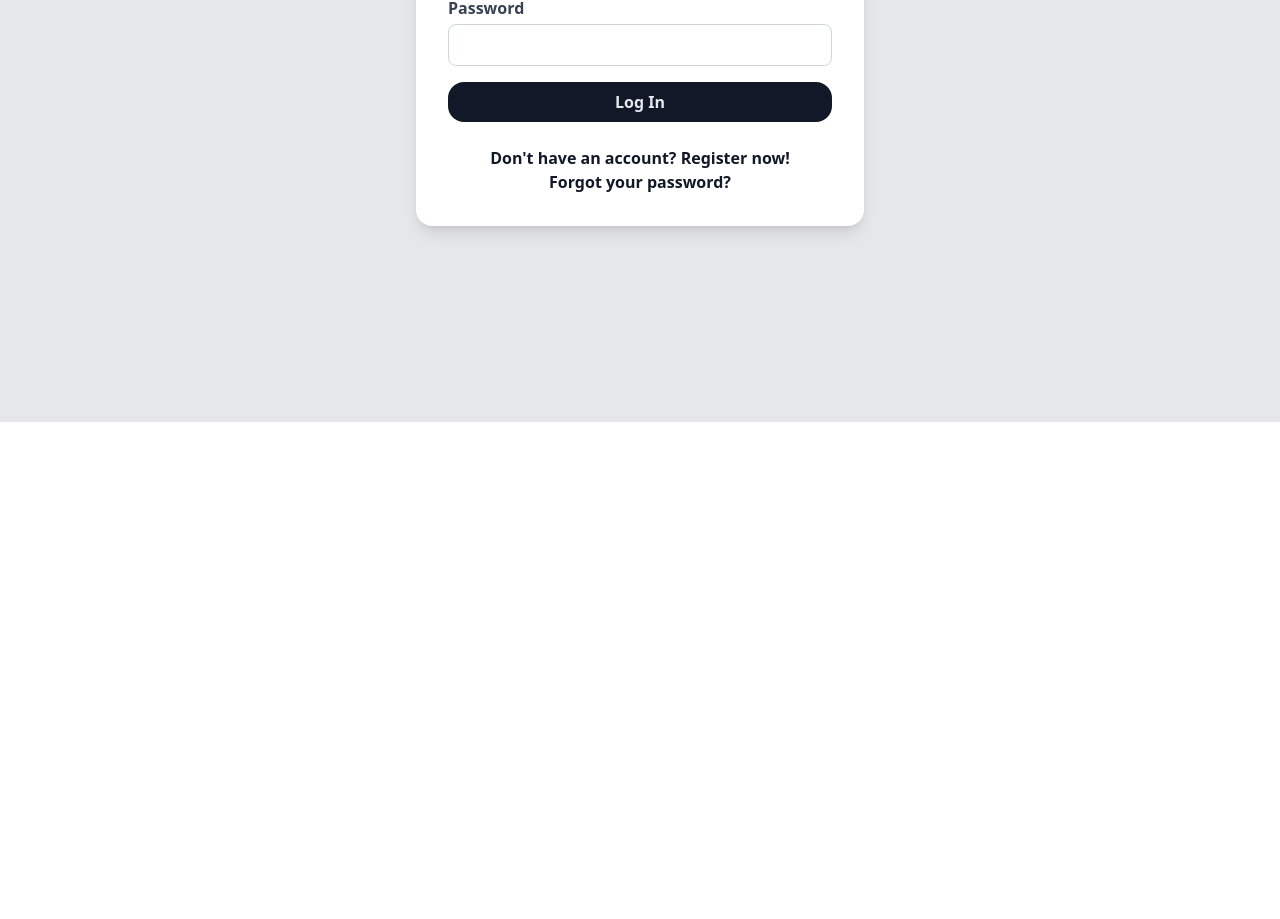
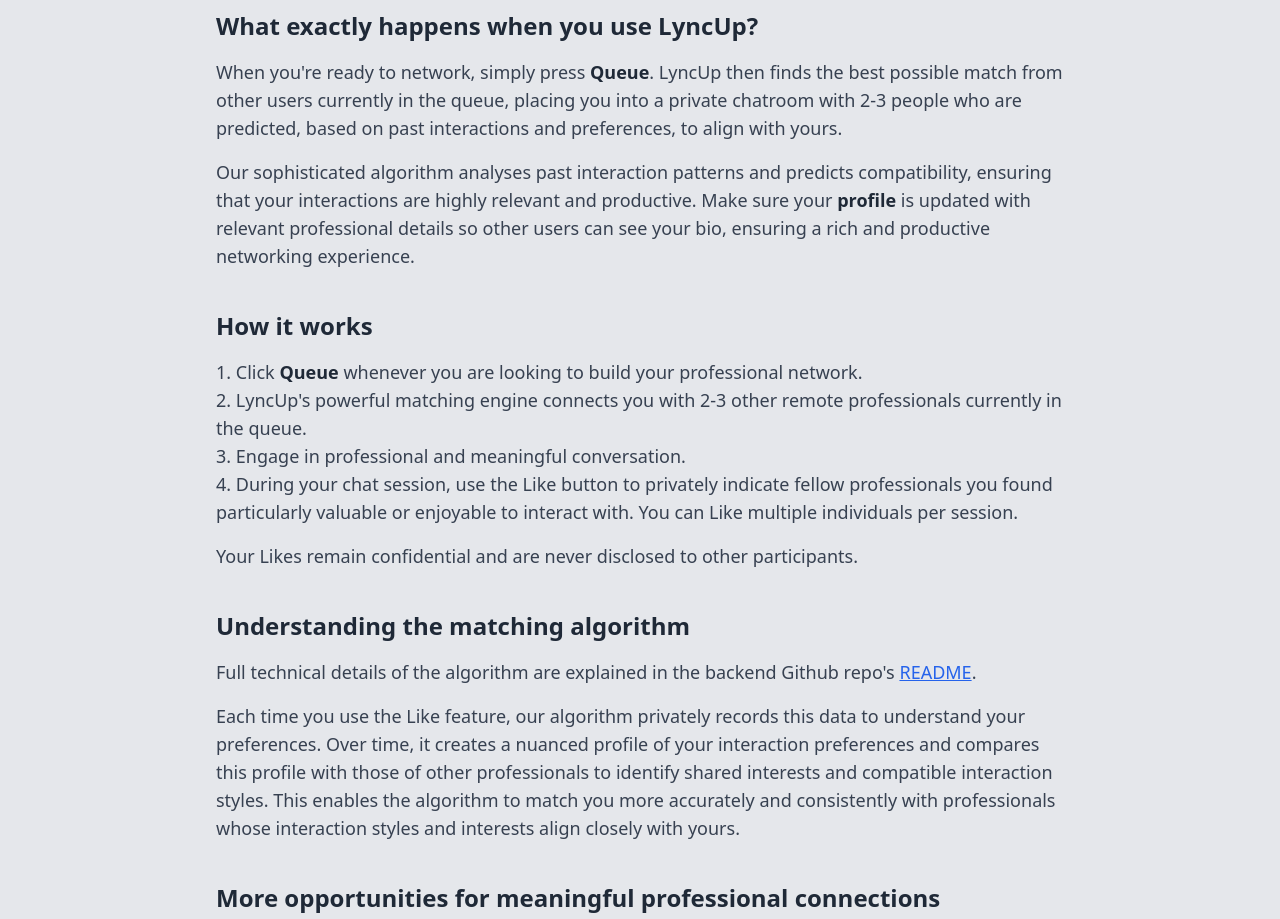
Before and after one commit to jumanlee/lyncupreact, a React (Vite) app: page /aboutus in a window 1280 px wide. Before the commit this address led to /. Shown: the part 378-1297 px from the top of the page. Before the commit the page ends 800 px from the top, so only its background shows below. Built offline with nearby package versions, Linux system fonts and the light colour scheme; no server answers.

Commit message:
updated vercel.json and improved on webpage description writing

```diff
--- a/src/App.tsx
+++ b/src/App.tsx
@@ -131,6 +131,9 @@
             }
           />
 
+          <Route path="aboutus" element={<AboutUs />} />
+          <Route path="queue" element={<Queue />} />
+
           {/* public one off pages */}
           <Route
             path="/verify-success"
@@ -156,6 +159,7 @@
               </PublicRoute>
             }
           />
+
           <Route
             path="/send-password-reset"
             element={
--- a/src/screens/AboutUs.tsx
+++ b/src/screens/AboutUs.tsx
@@ -12,9 +12,18 @@
           Welcome to LyncUp
         </h1>
         <p className="mb-4 text-lg">
-          <strong>Remote working shouldn't mean isolated.</strong> LyncUp helps
-          remote workers quickly connect, build meaningful professional
-          networks, and feel a genuine sense of community.
+          Remote working shouldn't mean isolation. LyncUp is a machine
+          learning-powered platform designed specifically for remote
+          professionals to connect and build meaningful professional networks.
+          Using our powerful matching algorithm, LyncUp carefully selects and
+          connects users who are most likely to have valuable and enjoyable
+          interactions based on historical preferences and interactions.
+        </p>
+        <p className="mb-4 text-lg">
+          This significantly reduces feelings of isolation, enhances networking
+          opportunities, and creates meaningful professional relationships,
+          helping you expand your professional community and LinkedIn
+          connections.
         </p>
 
         {/* ─────────  WHAT  ───────── */}
@@ -22,38 +31,31 @@
           What exactly happens when you use LyncUp?
         </h2>
         <p className="mb-4 text-lg">
-          Simply press <strong>Join Queue</strong> to get matched into a private
-          chatroom with <strong>two or three other remote professionals</strong>
-          . LyncUp matches and groups users whom our algorithm predicts are
-          likely to enjoy engaging and interacting with each other in a
-          chatroom. Before joining the queue to be matched, just ensure that
-          your profile is up to date so that other users can see your bio and
-          that you can get the most out of your experience.
+          When you're ready to network, simply press{" "}
+          <button
+            onClick={() => navigate("/queue")}
+            className="text-gray-800 hover:text-gray-1000 font-semibold"
+          >
+            Queue
+          </button>.
+          LyncUp then finds the best possible match from other users currently in
+          the queue, placing you into a private chatroom with 2-3 people who are
+          predicted, based on past interactions and preferences, to align with
+          yours.
         </p>
-
-        {/* ─────────  WHY  ───────── */}
-        <h2 className="text-2xl font-semibold text-gray-800 mt-10 mb-4">
-          Why does this matter?
-        </h2>
-        <ul className="list-disc list-inside mb-4 text-lg">
-          <li>
-            LyncUp's matching engine matches users who are likely to enjoy
-            chatting with each other based on past interactions.
-          </li>
-          <li>
-            Reduces isolation and loneliness common in remote working
-            environments.
-          </li>
-          <li>Provides networking opportunities for remote workers</li>
-          <li>
-            Builds valuable professional connections through spontaneous
-            conversations.
-          </li>
-          <li>
-            This can also be a way to get to know other remote workers and
-            expand your LinkedIn network of professional friends
-          </li>
-        </ul>
+        <p className="mb-4 text-lg">
+          Our sophisticated algorithm analyses past interaction patterns and
+          predicts compatibility, ensuring that your interactions are highly
+          relevant and productive. Make sure your{" "}
+          <button
+            onClick={() => navigate("/profile")}
+            className="text-gray-800 hover:text-gray-1000 font-semibold"
+          >
+            profile
+          </button>{" "}
+          is updated with relevant professional details so other users can see
+          your bio, ensuring a rich and productive networking experience.
+        </p>
 
         {/* ─────────  HOW  ───────── */}
         <h2 className="text-2xl font-semibold text-gray-800 mt-10 mb-4">
@@ -61,29 +63,34 @@
         </h2>
         <ol className="list-decimal list-inside mb-4 text-lg">
           <li>
-            Click <strong>Join Queue</strong> whenever you want a quick
-            networking break.
+            Click{" "}
+            <button
+              onClick={() => navigate("/queue")}
+              className="text-gray-800 hover:text-gray-1000 font-semibold"
+            >
+              Queue
+            </button>{" "}
+            whenever you are looking to build your professional network.
           </li>
           <li>
-            LyncUp's matching engine tries to match you with{" "}
-            <strong>2-3 other remote professionals</strong>, selected based on
-            past Like interactions (explained clearly below).
+            LyncUp's powerful matching engine connects you with 2-3 other remote
+            professionals currently in the queue.
           </li>
-          <li>Engage in friendly conversation.</li>
+          <li>Engage in professional and meaningful conversation.</li>
           <li>
-            During your chat session, click the <strong>Like</strong> button
-            next to each person you enjoy chatting with. You can Like multiple
-            people per session.
+            During your chat session, use the Like button to privately indicate
+            fellow professionals you found particularly valuable or enjoyable to
+            interact with. You can Like multiple individuals per session.
           </li>
         </ol>
         <p className="mb-4 text-lg">
-          Your Likes are completely private and other participants never see who
-          you've liked.
+          Your Likes remain confidential and are never disclosed to other
+          participants.
         </p>
 
         {/* ─────────  MATCHING  ───────── */}
         <h2 className="text-2xl font-semibold text-gray-800 mt-10 mb-4">
-          How the matching algorithm learns from your past Like interactions
+          Understanding the matching algorithm
         </h2>
         <p className="mb-4 text-lg">
           Full technical details of the algorithm are explained in the backend
@@ -99,42 +106,32 @@
           .
         </p>
         <p className="mb-4 text-lg">
-          Conceptually, every time you Like someone, the algorithm privately
-          records your preference. Over time, it learns from your Like patterns
-          and predicts the type of users you prefer interacting with. It then
-          compares your Likes with those of other users to identify common
-          preferences. In subsequent matches, it uses these predictions to
-          connect you with like-minded users. In simple terms, it learns
-          people's preferences and groups together those who are likely to enjoy
-          chatting with each other based on past interactions.
-        </p>
-        <p className="mb-4 text-lg">
-          This helps ensure future matches become increasingly relevant and
-          enjoyable. Yet, at times, the matches are intentionally varied,
-          introducing new people and perspectives to keep conversations fresh
-          and engaging.
-        </p>
-        <p className="mb-4 text-lg">
-          <strong>The result:</strong> More enjoyable conversations, better
-          connections, and no extra effort or intrusive data collection.
+          Each time you use the Like feature, our algorithm privately records
+          this data to understand your preferences. Over time, it creates a
+          nuanced profile of your interaction preferences and compares this
+          profile with those of other professionals to identify shared interests
+          and compatible interaction styles. This enables the algorithm to match
+          you more accurately and consistently with professionals whose
+          interaction styles and interests align closely with yours.
         </p>
 
         {/* ─────────  NO PRESSURE  ───────── */}
         <h2 className="text-2xl font-semibold text-gray-800 mt-10 mb-4">
-          More opportunities for professional connections
+          More opportunities for meaningful professional connections
         </h2>
         <p className="mb-4 text-lg">
-          Likes remain anonymous, ensuring a relaxed environment free from
-          performance anxiety. Join as often or as little as you like.
+          Likes remain anonymous, ensuring a comfortable and pressure-free
+          networking environment. Use LyncUp as frequently or infrequently as
+          your professional social needs require.
         </p>
 
         {/* ─────────  CTA  ───────── */}
         <div className="text-center mt-12">
           <h3 className="text-xl text-gray-800 font-semibold mb-4">
-            Ready to connect?
+            Ready to expand your professional network?
           </h3>
           <p className="mb-6 text-lg">
-            Click below, grab your coffee, and experience effortless networking
+            Click below to start connecting with relevant remote professionals
             today.
           </p>
           <button
--- a/src/screens/Auth.tsx
+++ b/src/screens/Auth.tsx
@@ -23,7 +23,7 @@
 
   const handleLoginChange = (e: ChangeEvent<HTMLInputElement>) => {
     const { name, value } = e.target;
-    setLoginData(prev => ({ ...prev, [name]: value }));
+    setLoginData((prev) => ({ ...prev, [name]: value }));
     //clear message while typing
     setFeedback(null);
   };
@@ -63,6 +63,9 @@
         <h2 className="text-3xl font-bold text-gray-800 mb-6 text-center">
           Welcome to LyncUp!
         </h2>
+        <p className="text-center text-xl text-gray-600 mb-6">
+          Machine Learning-Powered Chatroom Matching for Remote Professionals
+        </p>
 
         <form onSubmit={handleLoginSubmit} className="space-y-4">
           {/* email */}
--- a/src/screens/Profile.tsx
+++ b/src/screens/Profile.tsx
@@ -251,7 +251,7 @@
       ...payload // { firstname, lastname, aboutme, country_id, age, gender, organisation_id }
     } = editProfileData!;
 
-    console.log(payload);
+    // console.log(payload);
 
     //Don't send {payload}, send payload as Django serializer expects the fields at the root level, not inside an "editProfileData" object!
     axiosInstance
--- a/src/screens/Queue.tsx
+++ b/src/screens/Queue.tsx
@@ -119,7 +119,7 @@
           //the double rendering in the console is  caused by React Strict Mode in development. React Strict Mode intentionally renders components twice in development to help identify potential issues like side effects in components or hooks. This double rendering only happens in development mode and does not occur in the production build.
 
           if (data["room_id"]) {
-            console.log("entered room_id navigate");
+            // console.log("entered room_id navigate");
             navigate("/chat", { state: { room_id: data["room_id"] } });
           } else {
             console.log("no room_id!");
@@ -168,16 +168,25 @@
       <div className="max-w-4xl mx-auto text-center">
         <div className="mt-5 px-6 pt-8 pl-8 pt-8 ">
           <h1 className="text-3xl font-bold text-gray-800 mb-6">
-            Ready to connect with other professionals?
+            Ready to Connect?
           </h1>
 
           <p className="mb-4 text-lg">
-            LyncUp connects you with 2 or 3 other remote workers.
+            Powered by machine learning, LyncUp finds the best possible match
+            from other professionals currently in the queue, placing you into a
+            private chatroom with 2-3 people who are predicted, based on past
+            interactions and preferences, to align with yours.
           </p>
 
           <p className="mb-4 text-lg">
-            When you're ready, click the button below to join the queue and get
-            matched into a private chatroom with other remote professionals!
+            To get started, make sure your{" "}
+            <button
+              onClick={() => navigate("/profile")}
+              className="text-gray-800 hover:text-gray-1000 font-semibold"
+            >
+              profile
+            </button>{" "}
+            is complete, then click below to enter the queue.
           </p>
         </div>
 
--- a/src/screens/Register.tsx
+++ b/src/screens/Register.tsx
@@ -61,8 +61,8 @@
 
     } catch (err: any) {
       const resp = err.response?.data;
-      console.log("resp");
-      console.log(resp);
+      // console.log("resp");
+      // console.log(resp);
       setFeedback(
         //built in django password validation error returns "password" key, not detail. So we need another condition resp.password
         resp?.detail || (Array.isArray(resp?.password) ? resp.password.join("\n") : resp?.password) ||
--- a/vite.config.ts
+++ b/vite.config.ts
@@ -7,7 +7,9 @@
 // https://vite.dev/config/
 export default defineConfig({
   plugins: [react()],
-  base: process.env.VITE_BASE_PATH || "/lyncup",
+  // base: process.env.VITE_BASE_PATH || "/lyncup",
+  base: process.env.VITE_BASE_PATH || "/",
+
   // tells Vite what base URL the app will be served from after it’s built. This affects all the paths Vite generates in the final HTML and JS, especially for:
   // <script src=...>
   // image paths
```
Also changed, not shown: src/screens/ChatRoom.tsx (+10 -10 lines), vercel.json.
